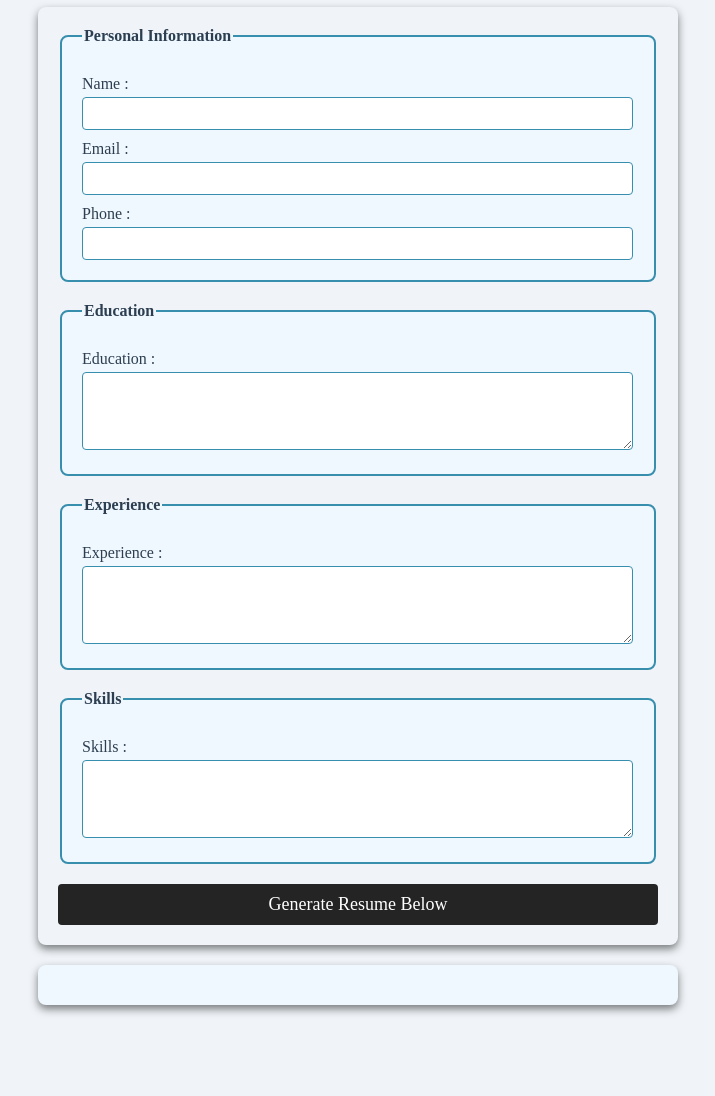
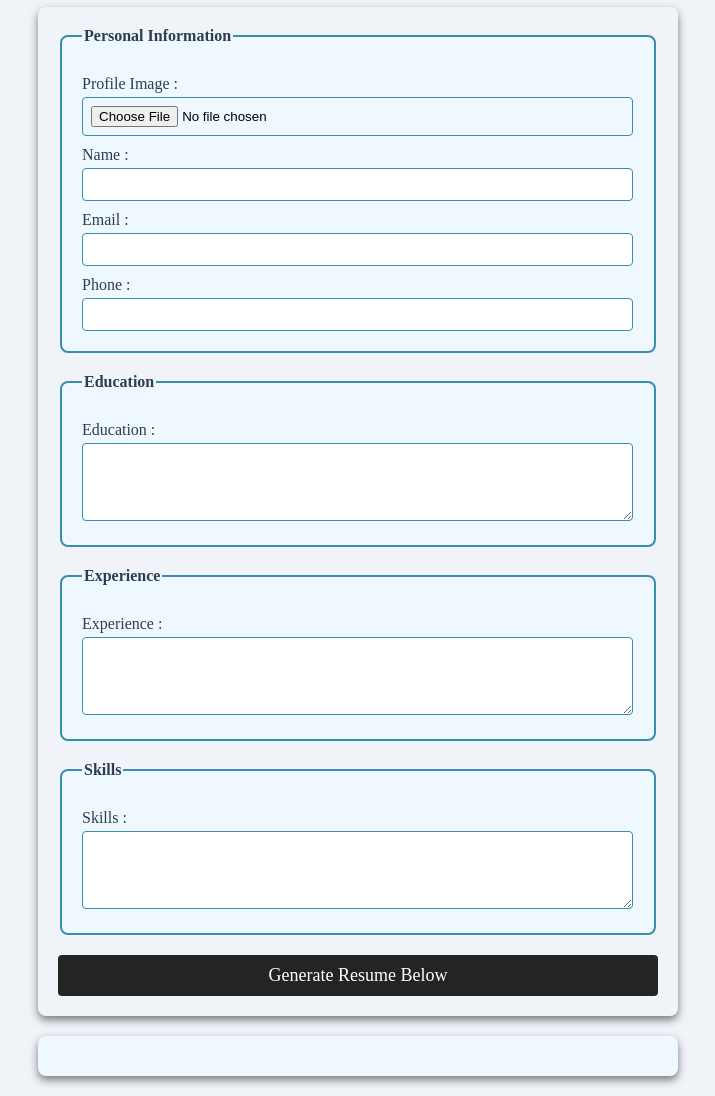
Before and after one commit to muzaffar401/milestone3_dynamic_resume_by_muzaffar_ahmed, a plain HTML site: page index.html in a window 1280 px wide. Shown: the part 73-1169 px from the top of the page, without its empty margins (282-997 px from the left). Before the commit the page ends 1098 px from the top, so only its background shows below. Drawn offline with Linux system fonts and the light colour scheme.

Commit message:
index.html

```diff
--- a/index.html
+++ b/index.html
@@ -1,17 +1,24 @@
 <!DOCTYPE html>
 <html lang="en">
+
 <head>
     <meta charset="UTF-8">
     <meta name="viewport" content="width=device-width, initial-scale=1.0">
     <title>Resume Builder</title>
     <link rel="stylesheet" href="style.css">
 </head>
+
 <body>
-    <h1>Static Resume Builder By Muzaffar Ahmed</h1>
+    <h1>Dynamic Resume Builder By Muzaffar Ahmed</h1>
 
     <form id="resume_form">
         <fieldset>
             <legend>Personal Information</legend>
+
+            <label for="profile_image">Profile Image :</label>
+            <input type="file" id="profile_image" name="profile_image" accept="image/*" onkeyup="validateAll()">
+            <span id="image_error" class="error"></span>
+
             <label for="name">Name :</label>
             <input type="text" name="name" id="name" onkeyup="validateAll()">
             <span id="name_error" class="error"></span>
@@ -49,10 +56,11 @@
         <button type="submit">Generate Resume Below</button>
     </form>
 
-    <div id="resume_data">
-        <!-- Resume will be generated below -->
+    <div id="resume_container">
+        <div id="resume_data"></div>
     </div>
 
     <script src="main.js"></script>
 </body>
+
 </html>
```
